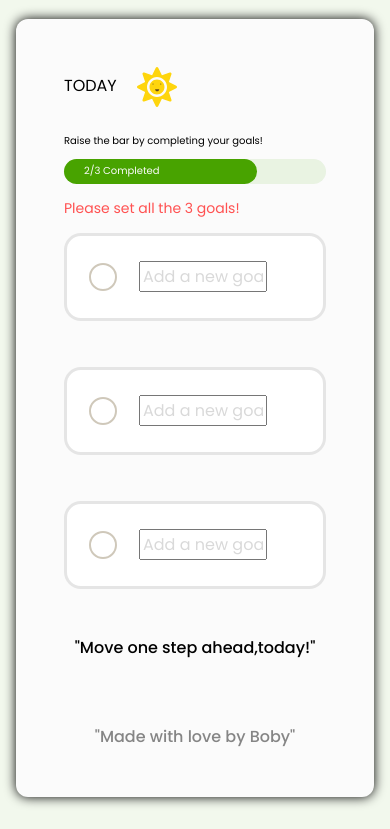
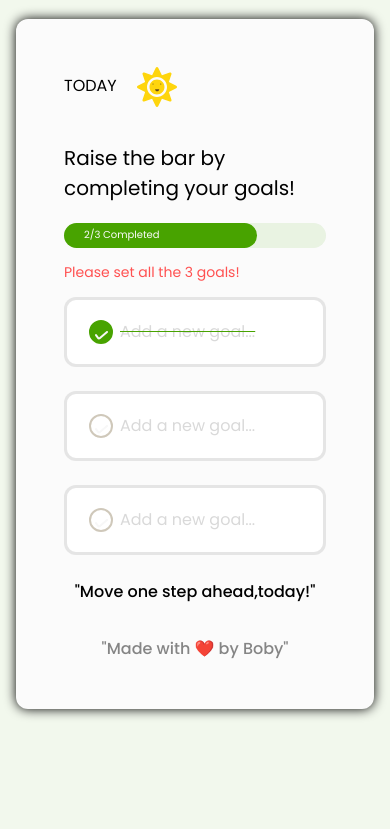
Before and after one commit to adipiboby/focus-today, a plain HTML site: page index.html in a window 390 px wide. Shown: the part 72-901 px from the top of the page. After the commit the page ends 844 px from the top, so only its background shows below. Drawn offline with Linux system fonts and the light colour scheme.

Commit message:
first commit

```diff
--- a/index.css
+++ b/index.css
@@ -61,14 +61,17 @@
     height: 24px;
     border:2px solid rgba(97,72,28,0.3);
     border-radius: 50px;
+    cursor: pointer;
+}
 
-}
 .goal-input{
-    margin-left: 22px;
+    margin-left:5px;
     font-family: inherit;
     font-size: 16px;
     outline:none;
-    margin: 2px solid white;
+    flex-grow: 1;
+    border: none;
+    align-self: stretch;
 
 }
 .goal-input::placeholder{
@@ -97,6 +100,14 @@ margin:16px;
 progress{
     accent-color: #48A300;
 }
+.completed .custom-checkbox{
+    background-color: #48A300;
+    border-color: #48A300;
+}
+.completed .goal-input{
+    color:#48A300;
+    text-decoration: line-through;
+}
 @media (max-width: 768px){
 .heading{
     font-size: 32px;
@@ -108,6 +119,18 @@ progress{
     width: 120px ;
 }
 .progress-label{
-    font-size:10px
+    font-size:20px
+}
+.goal-container{
+    height:64px;
+    margin-bottom: 24px;
+    border-radius: 12px;
+}
+.custom-checkbox{
+    height: 20px;
+    width: 20px;
+}
+#last-text2{
+    margin-top:32px;
 }
 }
--- a/index.html
+++ b/index.html
@@ -13,30 +13,42 @@
     <h1 class="heading">FOCUS ON <span>TODAY</span></h1>
     <div id="background">
         <span id="first-title">TODAY</span>
-        <img class="sun" src="/images/Sun.svg" alt="sun">
+        <img class="sun" src="./images/Sun.svg" alt="sun">
         <p class="progress-label">Raise the bar by completing your goals!</p>
 
         <div class="progress-bar">
             <div class="progress-value"><span id="innerdiv">2/3 Completed</span></div>
         </div>
         <p class="error-label">Please set all the 3 goals!</p>
-        <div class="goal-container">
+
+        <div class="goal-container completed" >
             <div class="custom-checkbox">
+                <center>
+                    <img class="check-icon "src="/images/Vector 1.svg" alt="check-icon">
+                </center>
             </div>
             <input type="text" class="goal-input"  placeholder="Add a new goal..." >
         </div>
+
         <div class="goal-container">
-            <div class="custom-checkbox">
+            <div class="custom-checkbox ">
+                <center>
+                    <img class="check-icon"src="/images/Vector 1.svg" alt="check-icon">
+                </center>
             </div>
             <input type="text" class="goal-input"  placeholder="Add a new goal..." >
         </div>
+
         <div class="goal-container">
             <div class="custom-checkbox">
+                <center>
+                    <img class="check-icon"src="/images/Vector 1.svg" alt="check-icon">
+                </center>
             </div>
             <input type="text" class="goal-input"  placeholder="Add a new goal..." >
         </div>
         <p id="last-text">"Move one step ahead,today!"</p>
-        <p id="last-text2">"Made with love by Boby"</p>
+        <p id="last-text2">"Made with ❤️ by Boby"</p>
 
     </div>
    <script src="./script.js" defer></script>
```
Also changed, not shown: images/Vector 1.svg (added).
